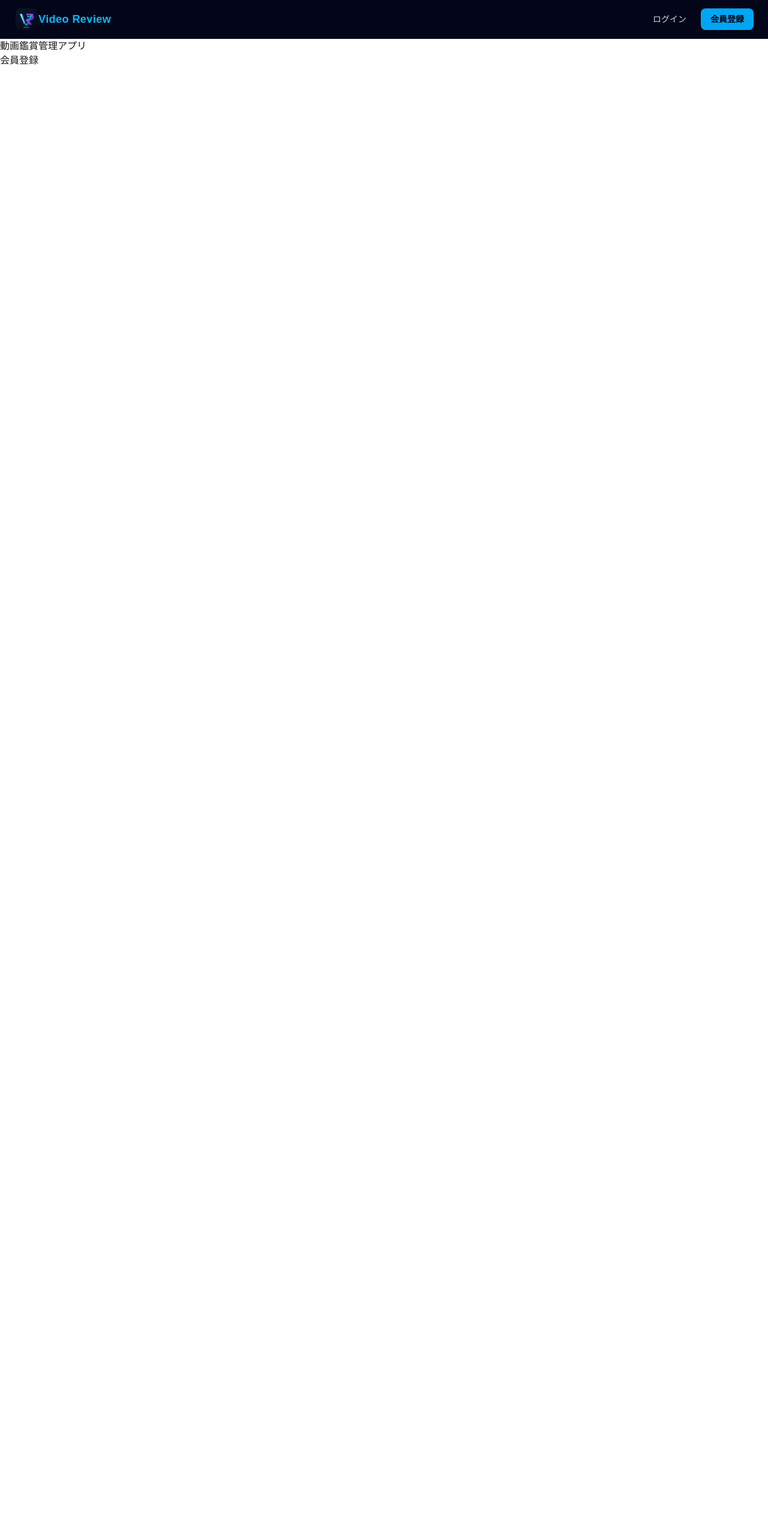
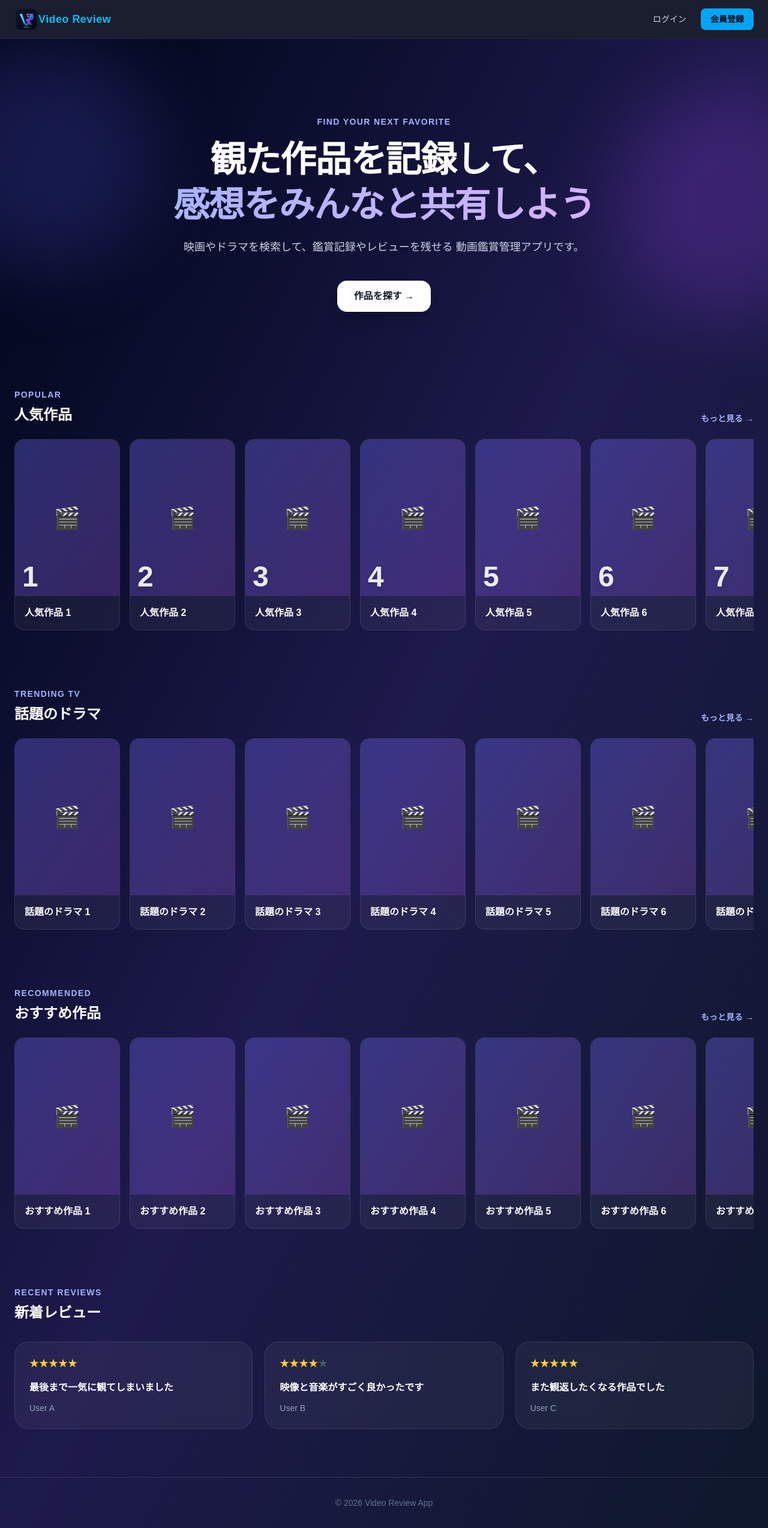
Before and after one commit to kazyuaki/video-review-app, a Next.js app in the folder node/: page / in a window 1280 px wide. Shown: the whole page at 60% size. Before the commit the page ends 800 px from the top, so only its background shows below. Built offline with nearby package versions, Linux system fonts and the light colour scheme; no server answers.

Commit message:
✨ feat: トップ画面の作成とヘッダー固定

```diff
--- a/node/app/page.tsx
+++ b/node/app/page.tsx
@@ -1,13 +1,198 @@
 import Link from "next/link";
+
+const popularWorks = Array.from({ length: 10 }, (_, index) => ({
+  id: index + 1,
+  title: `人気作品 ${index + 1}`,
+  rank: index + 1,
+}));
+
+const trendingDramas = Array.from({ length: 10 }, (_, index) => ({
+  id: index + 1,
+  title: `話題のドラマ ${index + 1}`,
+}));
+
+const recommendedWorks = Array.from({ length: 10 }, (_, index) => ({
+  id: index + 1,
+  title: `おすすめ作品 ${index + 1}`,
+}));
+
+const recentReviews = [
+  {
+    id: 1,
+    user: "User A",
+    title: "最後まで一気に観てしまいました",
+    rating: 5,
+  },
+  {
+    id: 2,
+    user: "User B",
+    title: "映像と音楽がすごく良かったです",
+    rating: 4,
+  },
+  {
+    id: 3,
+    user: "User C",
+    title: "また観返したくなる作品でした",
+    rating: 5,
+  },
+];
+
+type Work = {
+  id: number;
+  title: string;
+  rank?: number;
+};
+
+function WorkSection({
+  title,
+  subtitle,
+  works,
+}: {
+  title: string;
+  subtitle: string;
+  works: Work[];
+}) {
+  return (
+    <section>
+      {/* Section Title */}
+      <div className="mb-6 flex items-end justify-between">
+        <div>
+          <p className="text-sm font-semibold tracking-widest text-indigo-300">
+            {subtitle}
+          </p>
+
+          <h2 className="mt-2 text-2xl font-bold text-white">{title}</h2>
+        </div>
+
+        <Link
+          href="/works/search"
+          className="text-sm font-semibold text-indigo-300 transition hover:text-indigo-200"
+        >
+          もっと見る →
+        </Link>
+      </div>
+
+      {/* Work List */}
+      <div className="flex gap-4 overflow-x-auto pb-4">
+        {works.map((work) => (
+          <article
+            key={work.id}
+            className="group relative w-44 shrink-0 overflow-hidden rounded-2xl border border-white/10 bg-white/5 transition hover:-translate-y-1 hover:bg-white/10"
+          >
+            <div className="relative flex aspect-[2/3] items-center justify-center bg-gradient-to-br from-indigo-500/30 to-purple-500/20">
+              <span className="text-4xl">🎬</span>
+
+              {work.rank && (
+                <span className="absolute bottom-2 left-3 text-5xl font-black text-white/90 drop-shadow-lg">
+                  {work.rank}
+                </span>
+              )}
+            </div>
+
+            <div className="p-4">
+              <h3 className="truncate font-semibold text-white">
+                {work.title}
+              </h3>
+            </div>
+          </article>
+        ))}
+      </div>
+    </section>
+  );
+}
 
 /**
  * アプリケーションのトップページを表示する。
  */
 export default function Home() {
   return (
-    <main>
-      <h1>動画鑑賞管理アプリ</h1>
-      <Link href="/register">会員登録</Link>
+    <main className="min-h-screen bg-gradient-to-br from-slate-950 via-indigo-950 to-slate-900 text-white">
+      {/* Hero */}
+      <section className="relative overflow-hidden">
+        <div className="absolute -left-32 top-0 h-96 w-96 rounded-full bg-indigo-500/20 blur-3xl" />
+        <div className="absolute -right-32 top-20 h-96 w-96 rounded-full bg-purple-500/20 blur-3xl" />
+
+        <div className="relative mx-auto max-w-7xl px-6 py-24 text-center sm:py-32">
+          <p className="mb-4 text-sm font-semibold tracking-widest text-indigo-300">
+            FIND YOUR NEXT FAVORITE
+          </p>
+
+          <h1 className="mx-auto max-w-4xl text-[26px] font-bold leading-tight tracking-tight sm:text-6xl">
+            観た作品を記録して、
+            <span className="mt-2 block whitespace-nowrap bg-gradient-to-r from-indigo-300 to-purple-300 bg-clip-text text-[26px] text-transparent sm:text-6xl">
+              感想をみんなと共有しよう
+            </span>
+          </h1>
+
+          <p className="mx-auto mt-6 max-w-2xl text-base leading-8 text-slate-300 sm:text-lg">
+            映画やドラマを検索して、鑑賞記録やレビューを残せる
+            動画鑑賞管理アプリです。
+          </p>
+
+          <Link
+            href="/works/search"
+            className="mt-10 inline-flex rounded-2xl bg-white px-7 py-3.5 font-semibold text-slate-900 shadow-xl transition hover:-translate-y-0.5 hover:bg-slate-100"
+          >
+            作品を探す →
+          </Link>
+        </div>
+      </section>
+
+      <div className="mx-auto flex max-w-7xl flex-col gap-20 px-6 pb-20">
+        {/* Popular Works */}
+        <WorkSection title="人気作品" subtitle="POPULAR" works={popularWorks} />
+
+        {/* Trending Dramas */}
+        <WorkSection
+          title="話題のドラマ"
+          subtitle="TRENDING TV"
+          works={trendingDramas}
+        />
+
+        {/* Recommended Works */}
+        <WorkSection
+          title="おすすめ作品"
+          subtitle="RECOMMENDED"
+          works={recommendedWorks}
+        />
+
+        {/* Recent Reviews */}
+        <section>
+          <div className="mb-8">
+            <p className="text-sm font-semibold tracking-widest text-indigo-300">
+              RECENT REVIEWS
+            </p>
+
+            <h2 className="mt-2 text-2xl font-bold">新着レビュー</h2>
+          </div>
+
+          <div className="grid gap-5 md:grid-cols-2 lg:grid-cols-3">
+            {recentReviews.map((review) => (
+              <article
+                key={review.id}
+                className="rounded-3xl border border-white/10 bg-white/5 p-6 backdrop-blur transition hover:bg-white/10"
+              >
+                <div className="text-amber-300">
+                  {"★".repeat(review.rating)}
+
+                  <span className="text-slate-600">
+                    {"★".repeat(5 - review.rating)}
+                  </span>
+                </div>
+
+                <p className="mt-4 font-semibold">{review.title}</p>
+
+                <p className="mt-3 text-sm text-slate-400">{review.user}</p>
+              </article>
+            ))}
+          </div>
+        </section>
+      </div>
+
+      {/* Footer */}
+      <footer className="border-t border-white/10 py-8 text-center text-sm text-slate-500">
+        © 2026 Video Review App
+      </footer>
     </main>
   );
 }
--- a/node/components/layout/Header.tsx
+++ b/node/components/layout/Header.tsx
@@ -33,9 +33,12 @@ export function Header() {
   }
 
   return (
-    <header className="border-b border-slate-800 bg-slate-950 text-slate-100">
+    <header className="sticky top-0 z-50 border-b border-slate-800 bg-slate-950/90 text-slate-100 backdrop-blur">
       <div className="mx-auto flex h-16 max-w-7xl items-center justify-between px-4 sm:px-6">
-        <Link href="/" className=" flex items-center text-lg font-bold tracking-wide text-sky-400">
+        <Link
+          href="/"
+          className=" flex items-center text-lg font-bold tracking-wide text-sky-400"
+        >
           <Image
             src="/logo.svg"
             alt="Video Reviewのロゴ"
```
